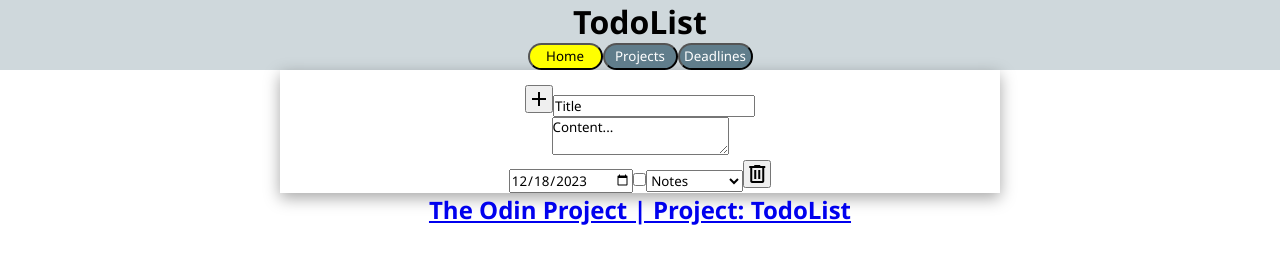
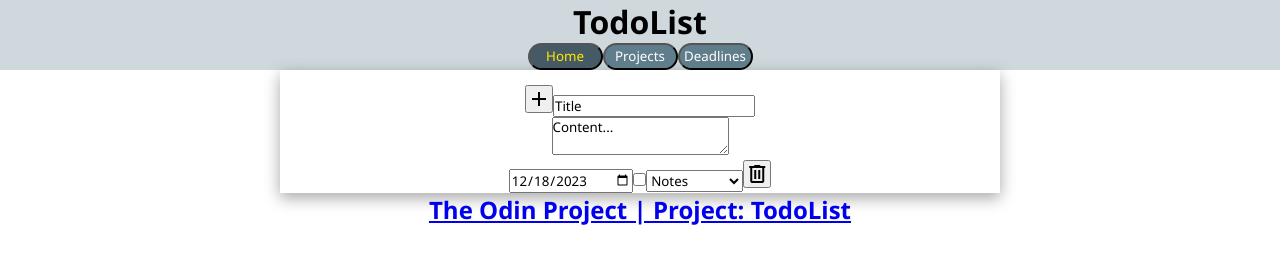
Before and after one commit to CyprianESPI/odin-todolist, a website built with webpack: page src/index.html in a window 1280 px wide. Built offline with nearby package versions, Linux system fonts and the light colour scheme.

Commit message:
style: tune down colors

```diff
--- a/src/styles.css
+++ b/src/styles.css
@@ -68,8 +68,8 @@ main {
 }
 
 .btnActive {
-    background-color: var(--clr-A200);
-    color: black;
+    background-color: var(--clr-primary-700);
+    color: var(--clr-A400);
 }
 
 .header {
```
